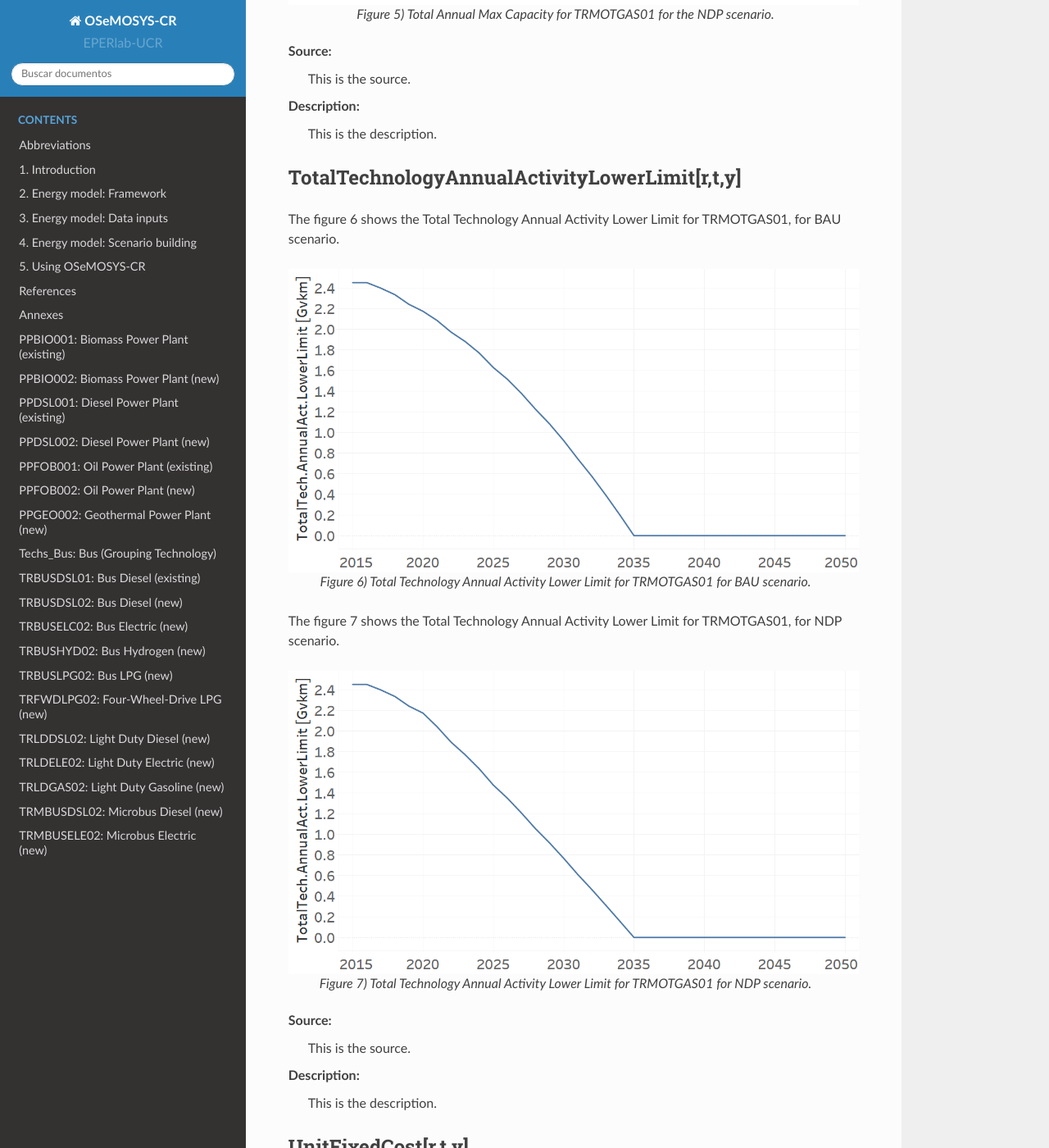
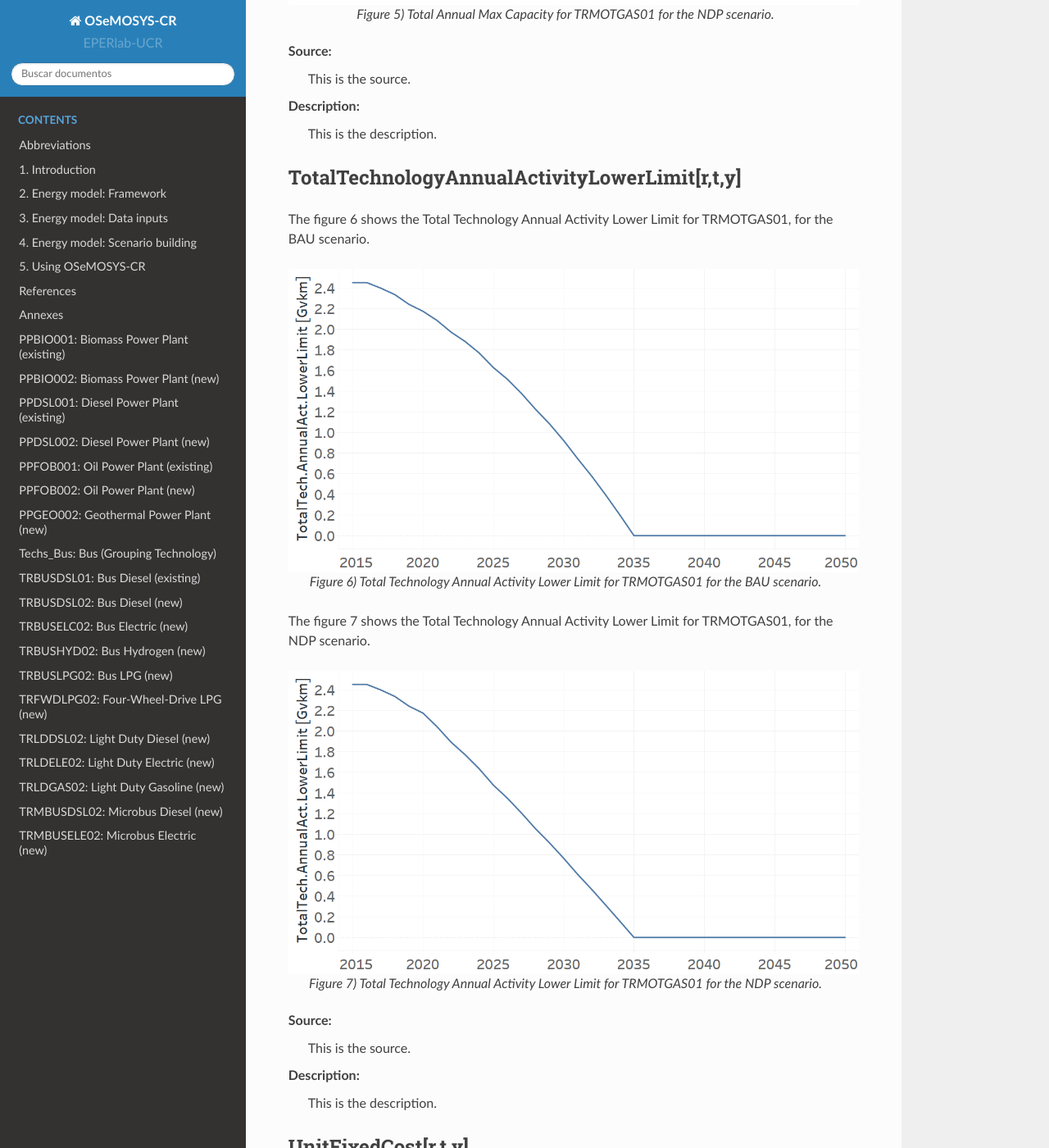
Before and after one commit to EPERLab/OSeMOSYS-CR, a Sphinx documentation site: the page built from docs/fichas/63_TRMOTGAS01.rst, in a window 1280 px wide and 1400 px high, scrolled down 5896 px. Shown: the whole window at 82% size. Built offline with Sphinx 7.4.7 and the Read the Docs theme 2.0.0, drawn with Linux system fonts in a browser that asks for light colours; formulas are drawn with MathJax 3.

Commit message:
Update 63_TRMOTGAS01.rst

```diff
--- a/docs/fichas/63_TRMOTGAS01.rst
+++ b/docs/fichas/63_TRMOTGAS01.rst
@@ -182,21 +182,21 @@ Description:
 
 TotalTechnologyAnnualActivityLowerLimit[r,t,y]
 +++++++++
-The figure 6 shows the Total Technology Annual Activity Lower Limit for TRMOTGAS01, for BAU scenario.
+The figure 6 shows the Total Technology Annual Activity Lower Limit for TRMOTGAS01, for the BAU scenario.
 
 .. figure:: img/TRMOTGAS01_TotalTechnologyAnnualActivityLowerLimit_BAU.png
    :align:   center
    :width:   700 px
 
-   *Figure 6) Total Technology Annual Activity Lower Limit for TRMOTGAS01 for BAU scenario.*
+   *Figure 6) Total Technology Annual Activity Lower Limit for TRMOTGAS01 for the BAU scenario.*
 
-The figure 7 shows the Total Technology Annual Activity Lower Limit for TRMOTGAS01, for NDP scenario.
+The figure 7 shows the Total Technology Annual Activity Lower Limit for TRMOTGAS01, for the NDP scenario.
 
 .. figure:: img/TRMOTGAS01_TotalTechnologyAnnualActivityLowerLimit_NDP.png
    :align:   center
    :width:   700 px
 
-   *Figure 7) Total Technology Annual Activity Lower Limit for TRMOTGAS01 for NDP scenario.*
+   *Figure 7) Total Technology Annual Activity Lower Limit for TRMOTGAS01 for the NDP scenario.*
 
 Source:
    This is the source.
```
